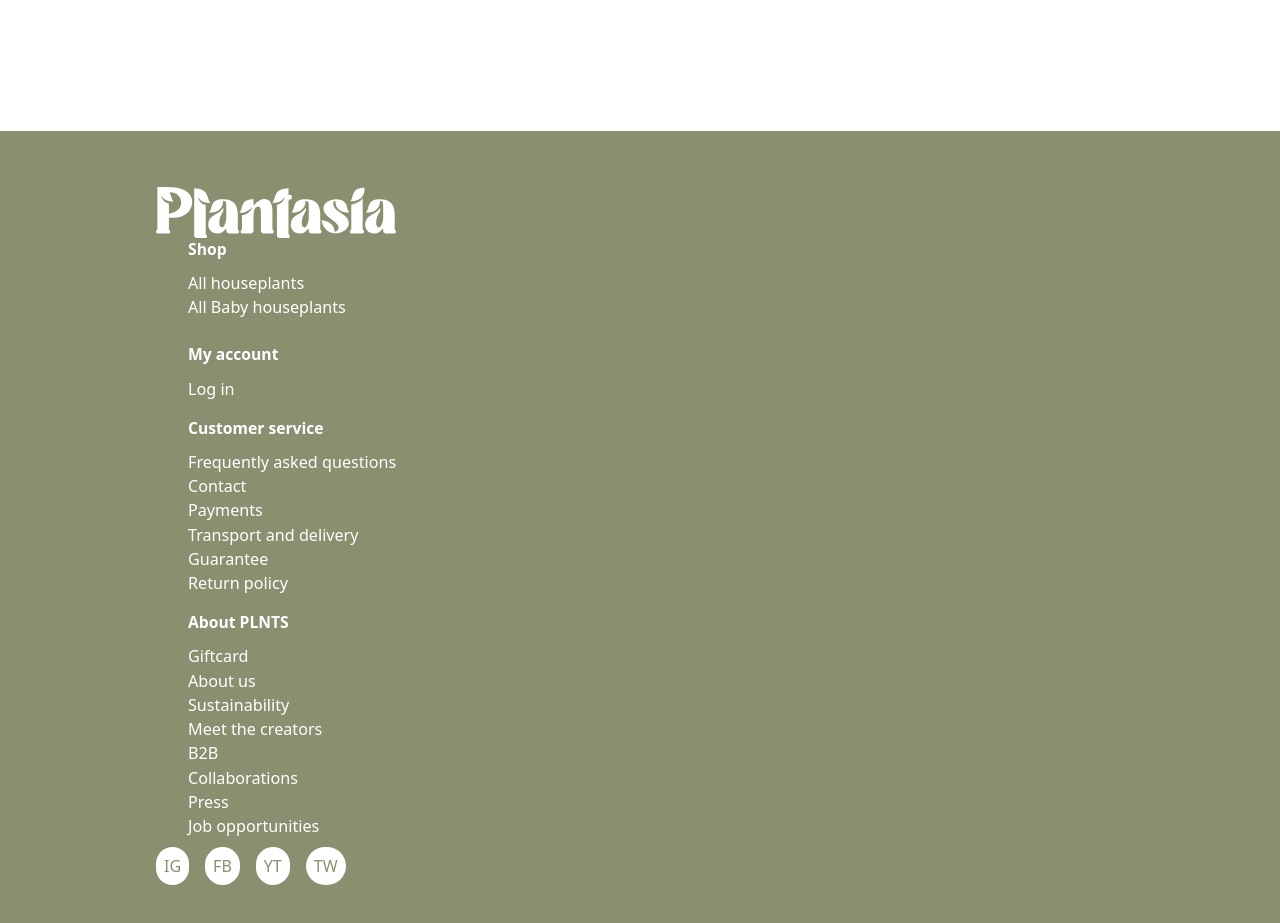
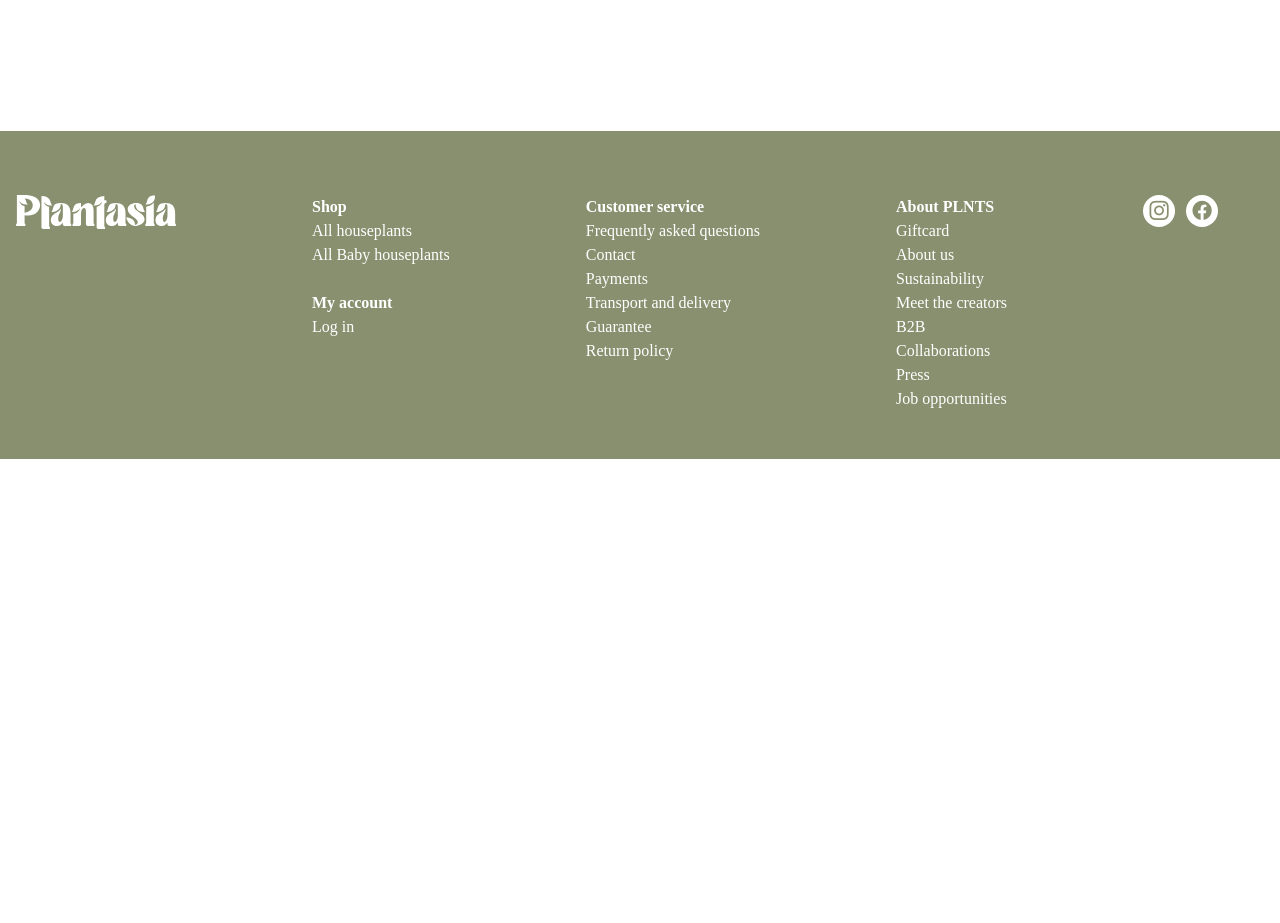
Before and after one commit to Plantasia-HackAcademy/plantasia_frontpages, a React (Vite) app: page /aboutus in a window 1280 px wide. Shown: the part 3400-4323 px from the top of the page. After the commit the page ends 3859 px from the top, so only its background shows below. Built offline with nearby package versions, Linux system fonts and the light colour scheme; a web font is replaced by a local one.

Commit message:
Terminado el Footer

```diff
--- a/src/components/Footer.jsx
+++ b/src/components/Footer.jsx
@@ -3,130 +3,151 @@ import "../css/Footer.css";
 function Footer() {
   return (
     <footer className="footer">
-      <div className="container">
-        <img className="footer__logo" src="../../images/Plantasia-white.svg" alt="Plantasia logo" />
-        <div className="footer__links-wrapper">
-          <ul className="footer__shop-links-wrapper">
-            <li className="footer__links-title">Shop</li>
-            <li className="footer__link-item">
-              <a className="footer__link" href="#">
+      <nav className="footer__nav-bar">
+        <figure className="footer__logo-wrapper">
+          <img
+            className="footer__logo"
+            src="/public/images/Plantasia-white.svg"
+            alt="Plantasia logo"
+          />
+        </figure>
+
+        <ul className="footer__links-wrapper">
+          <input
+            className="footer__links-wrapper-checkbox"
+            type="checkbox"
+            name="shop-links-display"
+            id="shop-links-display"
+          />
+          <label className="footer__links-wrapper-btn" htmlFor="shop-links-display"></label>
+          <li className="footer__links-wrapper-title">Shop</li>
+          <li className="footer__links-wrapper-item">
+            <a className="footer__links-wrapper-item-link" href="#">
               All houseplants
             </a>
           </li>
-            <li className="footer__link-item">
-              <a className="footer__link" href="#">
+          <li className="footer__links-wrapper-item">
+            <a className="footer__links-wrapper-item-link" href="#">
               All Baby houseplants
             </a>
           </li>
-          </ul>
-          <ul className="footer__my-account-links-wrapper">
-            <li className="footer__links-title">My account</li>
-            <li className="footer__link-item">
-              <a className="footer__link" href="/login">
+
+          <li className="footer__links-wrapper-title">My account</li>
+          <li className="footer__links-wrapper-item">
+            <a className="footer__links-wrapper-item-link" href="/login">
               Log in
             </a>
           </li>
         </ul>
-        </div>
+
         <ul className="footer__links-wrapper">
-          <li className="footer__links-title">Customer service</li>
-          <li className="footer__link-item">
-            <a className="footer__link" href="#">
+          <input
+            className="footer__links-wrapper-checkbox"
+            type="checkbox"
+            name="customer-links-display"
+            id="customer-links-display"
+          />
+          <label className="footer__links-wrapper-btn" htmlFor="customer-links-display"></label>
+          <li className="footer__links-wrapper-title">Customer service</li>
+          <li className="footer__links-wrapper-item">
+            <a className="footer__links-wrapper-item-link" href="#">
               Frequently asked questions
             </a>
           </li>
-          <li className="footer__link-item">
-            <a className="footer__link" href="#">
+          <li className="footer__links-wrapper-item">
+            <a className="footer__links-wrapper-item-link" href="#">
               Contact
             </a>
           </li>
-          <li className="footer__link-item">
-            <a className="footer__link" href="#">
+          <li className="footer__links-wrapper-item">
+            <a className="footer__links-wrapper-item-link" href="#">
               Payments
             </a>
           </li>
-          <li className="footer__link-item">
-            <a className="footer__link" href="#">
+          <li className="footer__links-wrapper-item">
+            <a className="footer__links-wrapper-item-link" href="#">
               Transport and delivery
             </a>
           </li>
-          <li className="footer__link-item">
-            <a className="footer__link" href="#">
+          <li className="footer__links-wrapper-item">
+            <a className="footer__links-wrapper-item-link" href="#">
               Guarantee
             </a>
           </li>
-          <li className="footer__link-item">
-            <a className="footer__link" href="#">
+          <li className="footer__links-wrapper-item">
+            <a className="footer__links-wrapper-item-link" href="#">
               Return policy
             </a>
           </li>
         </ul>
+
         <ul className="footer__links-wrapper">
-          <li className="footer__links-title">About PLNTS</li>
-          <li className="footer__link-item">
-            <a className="footer__link" href="#">
+          <input
+            className="footer__links-wrapper-checkbox"
+            type="checkbox"
+            name="about-links-display"
+            id="about-links-display"
+          />
+          <label className="footer__links-wrapper-btn" htmlFor="about-links-display"></label>
+          <li className="footer__links-wrapper-title">About PLNTS</li>
+          <li className="footer__links-wrapper-item">
+            <a className="footer__links-wrapper-item-link" href="#">
               Giftcard
             </a>
           </li>
-          <li className="footer__link-item">
-            <a className="footer__link" href="#">
+          <li className="footer__links-wrapper-item">
+            <a className="footer__links-wrapper-item-link" href="#">
               About us
             </a>
           </li>
-          <li className="footer__link-item">
-            <a className="footer__link" href="#">
+          <li className="footer__links-wrapper-item">
+            <a className="footer__links-wrapper-item-link" href="#">
               Sustainability
             </a>
           </li>
-          <li className="footer__link-item">
-            <a className="footer__link" href="#">
+          <li className="footer__links-wrapper-item">
+            <a className="footer__links-wrapper-item-link" href="#">
               Meet the creators
             </a>
           </li>
-          <li className="footer__link-item">
-            <a className="footer__link" href="#">
+          <li className="footer__links-wrapper-item">
+            <a className="footer__links-wrapper-item-link" href="#">
               B2B
             </a>
           </li>
-          <li className="footer__link-item">
-            <a className="footer__link" href="#">
+          <li className="footer__links-wrapper-item">
+            <a className="footer__links-wrapper-item-link" href="#">
               Collaborations
             </a>
           </li>
-          <li className="footer__link-item">
-            <a className="footer__link" href="#">
+          <li className="footer__links-wrapper-item">
+            <a className="footer__links-wrapper-item-link" href="#">
               Press
             </a>
           </li>
-          <li className="footer__link-item">
-            <a className="footer__link" href="#">
+          <li className="footer__links-wrapper-item">
+            <a className="footer__links-wrapper-item-link" href="#">
               Job opportunities
             </a>
           </li>
         </ul>
-        <div className="footer__social-media-links-wrapper">
-          <li className="footer__link-item">
-            <a className="footer__link-icon" href="#">
-              IG
+        <a className="footer__log-in-link" href="/login">
+          Log in
+        </a>
+
+        <ul className="footer__social-media-links-wrapper">
+          <li className="footer__social-media-links-wrapper-item">
+            <a className="footer__social-media-links-wrapper-link" href="#">
+              <i className="footer__social-media-links-wrapper-icon bi bi-instagram"></i>
             </a>
           </li>
-          <li className="footer__link-item">
-            <a className="footer__link-icon" href="#">
-              FB
+          <li className="footer__social-media-links-wrapper-item">
+            <a className="footer__social-media-links-wrapper-link" href="#">
+              <i className="footer__social-media-links-wrapper-icon bi bi-facebook"></i>
             </a>
           </li>
-          <li className="footer__link-item">
-            <a className="footer__link-icon" href="#">
-              YT
-            </a>
-          </li>
-          <li className="footer__link-item">
-            <a className="footer__link-icon" href="#">
-              TW
-            </a>
-          </li>
-        </div>
-      </div>
+        </ul>
+      </nav>
     </footer>
   );
 }
--- a/src/css/Footer.css
+++ b/src/css/Footer.css
@@ -1,60 +1,193 @@
 .footer {
-  display: flex;
-  align-items: flex-start;
-  background-color: #89906f;
-  padding: 3.5rem 0 3.5rem 9rem;
+  background-color: var(--lightgreen);
+  color: #ffffff;
+  font-family: "Proxima Nova Regular";
+  font-weight: normal;
+  font-style: normal;
+  padding-top: 1.7rem;
+  padding-bottom: 3rem;
 }
 
 .footer__logo {
-  max-width: 15rem;
-  margin-right: 5rem;
+  max-width: 10rem;
+  margin: 0 auto;
+  display: block;
 }
 
 .footer__links-wrapper {
-  margin-right: 5.1rem;
+  list-style: none;
+  position: relative;
+  padding: 0;
+  margin: 0;
 }
 
-.footer__links-title {
-  color: #fff;
-  font-weight: bold;
-  font-size: 0.98rem;
-  margin-bottom: 0.6rem;
-}
-.footer__shop-links-wrapper {
-  margin-bottom: 1.5rem;
+.footer__links-wrapper-checkbox {
+  display: none;
 }
 
-.footer__link-item,
-.footer__links-title {
+.footer__links-wrapper-checkbox:checked ~ .footer__links-wrapper-item {
+  display: block;
+}
+
+.footer__links-wrapper-checkbox:checked ~ .footer__links-wrapper-btn::after {
+  content: "-";
+}
+
+.footer__links-wrapper-btn {
+  position: absolute;
+  width: 100%;
+  height: 100%;
+  cursor: pointer;
+}
+
+.footer__links-wrapper-btn::after {
+  content: "+";
+  position: absolute;
+  right: 1rem;
+  top: 0.5rem;
+}
+
+.footer__links-wrapper-title {
+  font-family: "Proxima Nova Bold";
+  font-weight: bold;
+  font-style: normal;
+  border-top: 1px solid var(--mediumgreen);
+  padding: 0.5rem 0 0.5rem 0.7rem;
+}
+
+.footer__links-wrapper-item {
+  margin: 0.8rem 0 0.4rem 1.5rem;
+  display: none;
+}
+
+.footer__links-wrapper-item-link {
+  color: #ffffff;
+  text-decoration: none;
+  transition: color 0.3s;
+}
+
+.footer__links-wrapper-item-link:hover {
+  color: #000000;
+}
+
+.footer__links-wrapper:nth-of-type(1) .footer__links-wrapper-title:nth-child(6) {
+  display: none;
+}
+
+.footer__links-wrapper:nth-of-type(1) .footer__links-wrapper-item:nth-child(7) {
+  display: none;
+}
+
+.footer__log-in-link {
+  display: block;
+  border-top: 1px solid var;
+  border-top: 1px solid var(--mediumgreen);
+  border-bottom: 1px solid var(--mediumgreen);
+  text-decoration: none;
+  color: #ffffff;
+  padding: 0.5rem 0 0.5rem 0.7rem;
+  margin-bottom: 1rem;
+}
+
+.footer__social-media-links-wrapper {
+  margin: 0;
+  padding: 0;
+  display: flex;
   list-style: none;
 }
 
-.footer__link {
+.footer__social-media-links-wrapper-link {
   text-decoration: none;
-  color: #fff;
-  font-size: 1.01rem;
 }
 
-.footer__link:hover {
-  color: #000;
-  text-decoration: underline;
-  transition: color 0.2s ease;
+.footer__social-media-links-wrapper-icon {
+  color: var(--lightgreen);
+  background-color: #ffffff;
+  border-radius: 50%;
+  display: flex;
+  align-items: center;
+  justify-content: center;
+  width: 2rem;
+  height: 2rem;
+  font-size: 1.2rem;
+  margin-left: 0.7rem;
+  transition: background-color 0.3s;
+}
+.footer__social-media-links-wrapper-icon:hover {
+  background-color: #000000;
 }
 
-.footer__social-media-links-wrapper {
-  display: flex;
-  gap: 1rem;
+/* Referencia queries Bootstrap
+   sm  = >=576px
+   md  = >=768px
+   lg  = >=992px
+   xl  = >=1200px
+   xxl = >=1400px
+*/
+
+/* Tablet and desktop view*/
+@media (min-width: 769px) {
+  .footer {
+    padding-top: 4rem;
+  }
+  .footer__nav-bar {
+    display: flex;
+    flex-wrap: wrap;
+    column-gap: 8.5rem;
+    row-gap: 1.5rem;
+    justify-content: flex-start;
+    padding-left: 1rem;
+  }
+
+  .footer__logo-wrapper {
+    flex-basis: 100%;
+  }
+
+  .footer__logo {
+    max-width: 10rem;
+    margin: 0;
+  }
+
+  .footer__links-wrapper-btn {
+    display: none;
+  }
+
+  .footer__links-wrapper-title {
+    border-top: none;
+    padding: 0;
+  }
+  .footer__links-wrapper-item {
+    display: flex;
+    margin: 0;
+  }
+
+  .footer__log-in-link {
+    display: none;
+  }
+  .footer__links-wrapper:nth-of-type(1) .footer__links-wrapper-title:nth-child(6) {
+    margin-top: 1.5rem;
+    display: flex;
+  }
+  .footer__links-wrapper:nth-of-type(1) .footer__links-wrapper-item:nth-child(7) {
+    display: flex;
+  }
+  .footer__social-media-links-wrapper-icon {
+    margin-left: 0;
+    margin-right: 0.7rem;
+  }
+}
+@media (min-width: 1100px) {
+  .footer__logo-wrapper {
+    flex-basis: auto;
+  }
 }
 
-.footer__link-icon {
-  text-decoration: none;
-  color: #89906f;
-  background-color: #fff;
-  padding: 0.5rem;
-  border-radius: 2rem;
+@media (min-width: 1401px) {
+  .footer__nav-bar {
+    padding-left: 5rem;
+  }
+
+  .footer__logo {
+    max-width: 15rem;
+  }
 }
-
-.footer__link-icon:hover {
-  background-color: #000;
-  transition: color 0.3s ease;
-}
```
Lines whose indentation alone changed are shown as unchanged.
